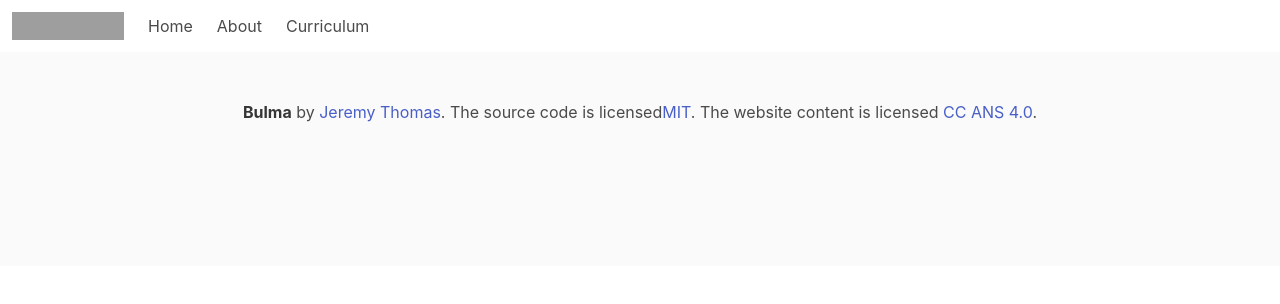
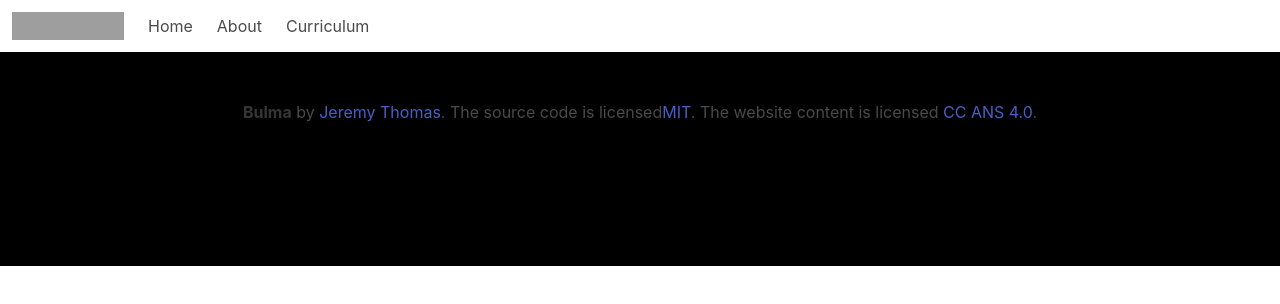
Before and after one commit to KrustyC/dcrestini.me, a React app: page /about in a window 1280 px wide. Shown: the top 304 px of the page. Built offline with nearby package versions, Linux system fonts and the light colour scheme; grey boxes are pictures that could not be loaded.

Commit message:
added sass

```diff
--- a/src/assets/home.sass
+++ b/src/assets/home.sass
@@ -0,0 +1,4 @@
+$footer-color: #000
+
+.footer
+  background: $footer-color !important
```
